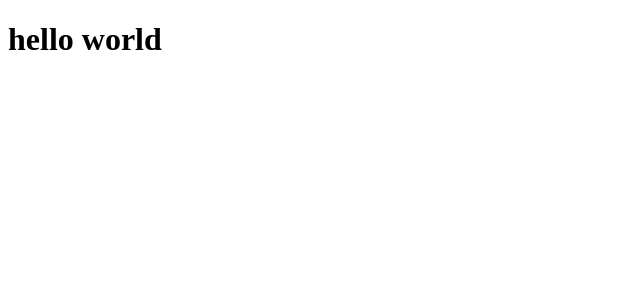
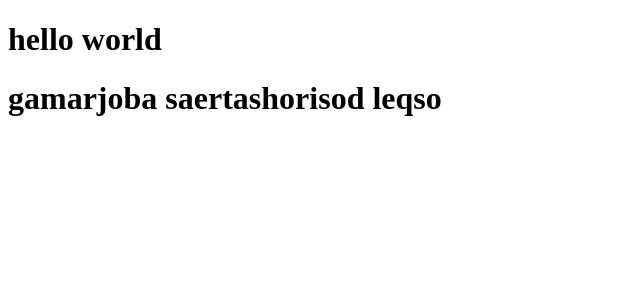
Before and after one commit to nikakakbexs/memory-game2, a React (Vite) app: page / in a window 1280 px wide. Shown: the top 300 px of the page, without its empty margins (0-640 px from the left). Built offline with nearby package versions, Linux system fonts and the light colour scheme.

Commit message:
dasawyisi

```diff
--- a/src/App.jsx
+++ b/src/App.jsx
@@ -4,6 +4,7 @@ function App() {
   return (
     <div>
       <h1>hello world</h1>
+      <h1>gamarjoba saertashorisod leqso </h1>
     </div>
   );
 }
```
